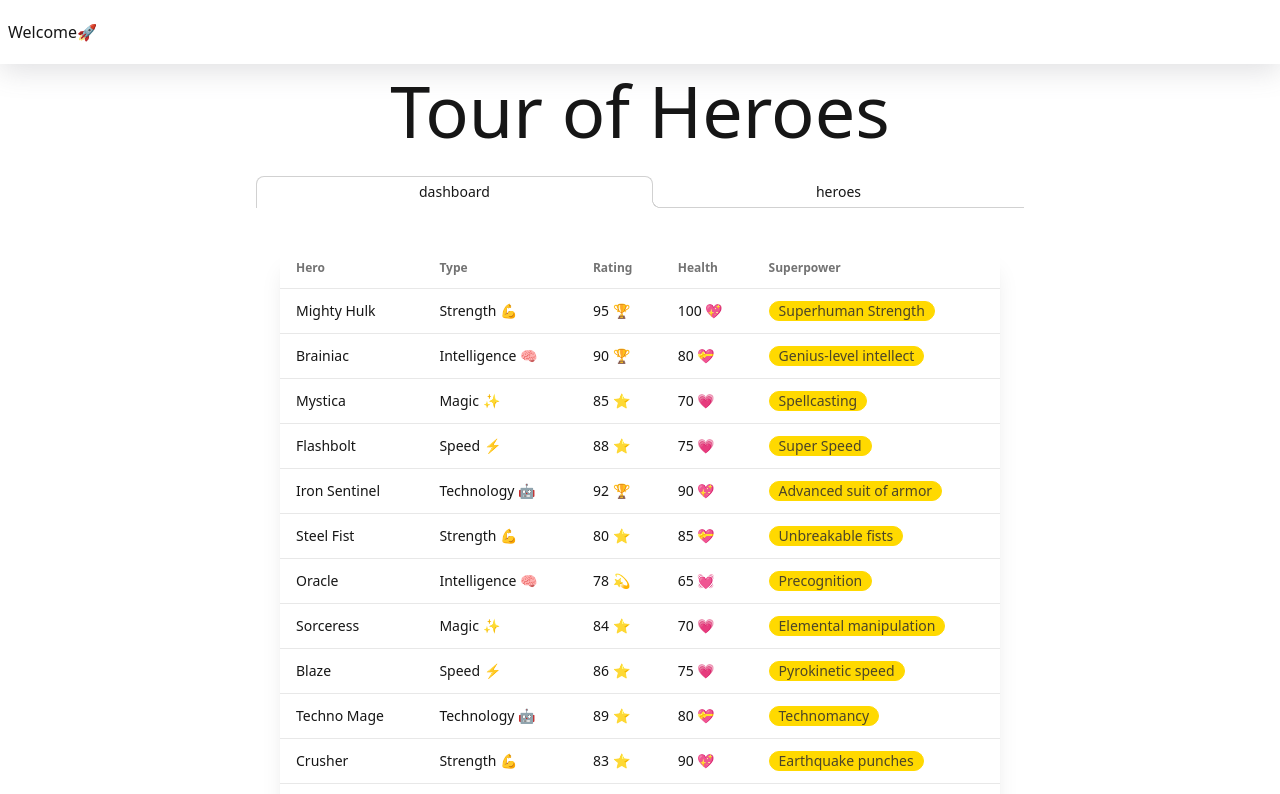
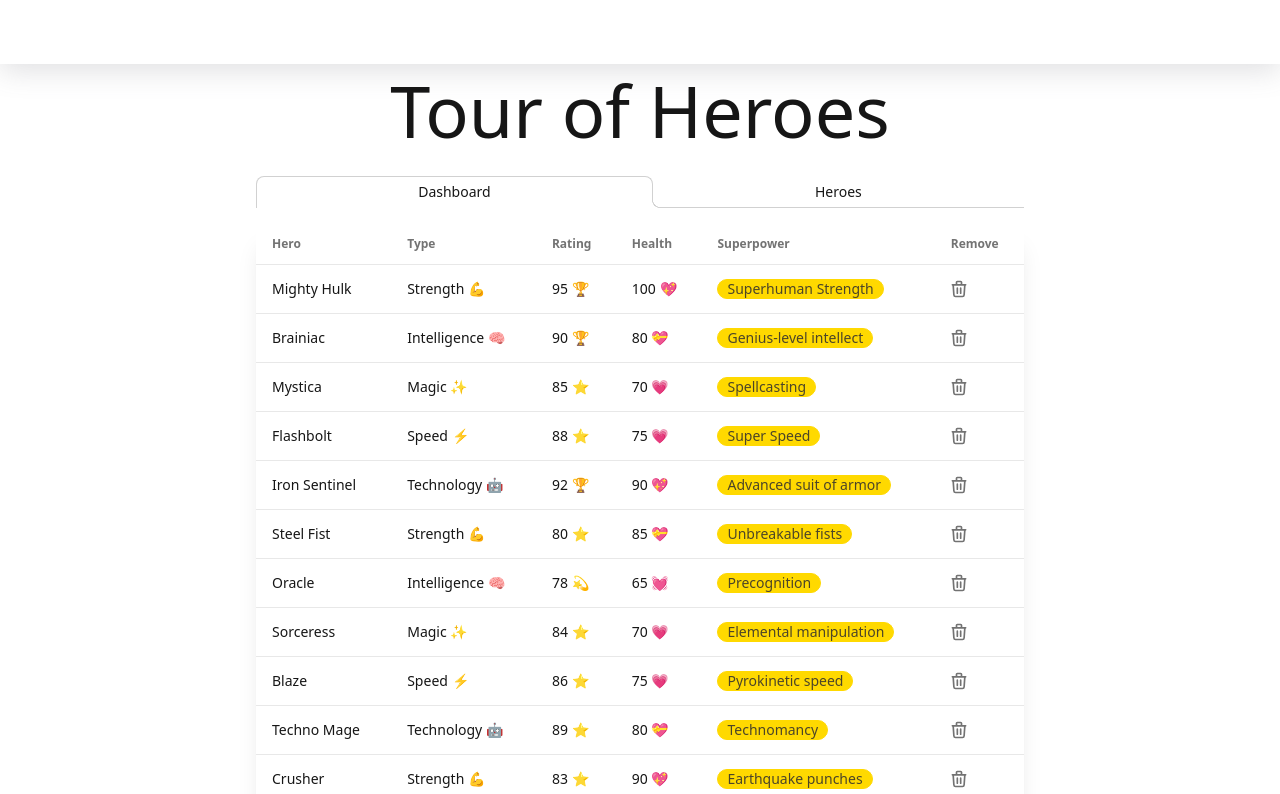
Before and after one commit to lespuch-v/tourOfHeroesWithAPI, an Angular app in the folder tourofheroeswithapi.client/: page /heroes in a window 1280 px wide. Shown: the top 794 px of the page. Built offline with nearby package versions, Linux system fonts and the light colour scheme.

Commit message:
delete functionality

```diff
--- a/tourofheroeswithapi.client/src/app/hero-detail/hero-detail.component.ts
+++ b/tourofheroeswithapi.client/src/app/hero-detail/hero-detail.component.ts
@@ -22,15 +22,12 @@ export class HeroDetailComponent implements OnInit{
   ) {}
 
   ngOnInit() {
-    console.log('HeroDetailComponent initializing'); // Debug log
     this.route.paramMap.subscribe(params => {
       const id = params.get('id');
-      console.log('Route param id:', id); // Debug log
 
       if (id) {
         this.heroService.getAllHeroes().subscribe(heroes => {
           this.hero = heroes.find(h => h.id === +id) || null;
-          console.log('Found hero:', this.hero); // Debug log
 
           if (this.hero) {
             this.initializeForm(this.hero);
--- a/tourofheroeswithapi.client/src/app/hero.service.ts
+++ b/tourofheroeswithapi.client/src/app/hero.service.ts
@@ -1,6 +1,6 @@
 import { Injectable } from '@angular/core';
 import { CreateHeroDTO, Hero } from './models/models';
-import { BehaviorSubject, Observable, of } from 'rxjs';
+import { BehaviorSubject, Observable, of, throwError } from 'rxjs';
 
 @Injectable({
   providedIn: 'root'
@@ -167,4 +167,16 @@ export class HeroService {
     }
     throw new Error(`Hero with id ${updatedHero.id} not found`);
   }
+
+  deleteHero(id: number): Observable<void> {
+    const index = this.heroes.findIndex(hero => hero.id === id);
+
+    if (index === -1) {
+      return throwError(() => new Error('Hero not found...'))
+    }
+
+    this.heroes.splice(index, 1);
+    this.heroesSubject.next([...this.heroes]);
+    return of(void 0);
+  }
 }
--- a/tourofheroeswithapi.client/src/app/heroes/heroes.component.html
+++ b/tourofheroeswithapi.client/src/app/heroes/heroes.component.html
@@ -1,5 +1,5 @@
 <div class="relative">
-  <div class="container mx-auto p-6">
+  <div class="container mx-auto">
     <div class="overflow-x-auto bg-base-100 rounded-lg shadow-xl">
       <table class="table w-full">
         <thead>
@@ -29,6 +29,26 @@
             </div>
           </td>
           <td><div class="badge badge-primary">{{hero.superpower}}</div></td>
+          <td class="p-2">
+            <button
+              (click)="handleRemove($event, hero.id)"
+              class="btn btn-ghost btn-circle btn-sm hover:bg-error hover:border-error group transition-all duration-200"
+              title="Delete hero">
+              <svg
+                xmlns="http://www.w3.org/2000/svg"
+                class="h-5 w-5 opacity-60 group-hover:opacity-100 group-hover:text-white transition-all duration-200"
+                fill="none"
+                viewBox="0 0 24 24"
+                stroke="currentColor">
+                <path
+                  stroke-linecap="round"
+                  stroke-linejoin="round"
+                  stroke-width="2"
+                  d="M19 7l-.867 12.142A2 2 0 0116.138 21H7.862a2 2 0 01-1.995-1.858L5 7m5 4v6m4-6v6m1-10V4a1 1 0 00-1-1h-4a1 1 0 00-1 1v3M4 7h16"
+                />
+              </svg>
+            </button>
+          </td>
         </tr>
         </tbody>
       </table>
--- a/tourofheroeswithapi.client/src/app/heroes/heroes.component.ts
+++ b/tourofheroeswithapi.client/src/app/heroes/heroes.component.ts
@@ -11,7 +11,7 @@ import { ActivatedRoute, Router } from '@angular/router';
 })
 export class HeroesComponent implements OnInit {
   heroes: Hero[] = [];
-  tableHeaders: string[] = ['Hero', 'Type', 'Rating', 'Health', 'Superpower'];
+  tableHeaders: string[] = ['Hero', 'Type', 'Rating', 'Health', 'Superpower', 'Remove'];
   selectedHeroId: number | null = null;
 
   constructor(
@@ -37,4 +37,18 @@ export class HeroesComponent implements OnInit {
     this.selectedHeroId = hero.id;
     this.router.navigate([hero.id], { relativeTo: this.route });
   }
+
+  handleRemove($event: MouseEvent, heroId: number){
+    $event.stopPropagation();
+    this.heroService.deleteHero(heroId).subscribe({
+      next: () => {
+        const index = this.heroes.findIndex(hero => hero.id === heroId);
+        this.heroes.slice(index, 1)
+        console.log('Hero deleted successfully');
+      },
+      error: () => {
+        console.log('Something went wrong...')
+      }
+    })
+  }
 }
--- a/tourofheroeswithapi.client/src/app/menu/menu.component.html
+++ b/tourofheroeswithapi.client/src/app/menu/menu.component.html
@@ -3,7 +3,7 @@
     <div class="tab"
          [class.tab-active]="i === selectedTabIndex"
          (click)="selectTab(i)">
-      {{tab}}
+      {{tab | firstLetterUpperCase}}
     </div>
   }
 </div>
--- a/tourofheroeswithapi.client/src/app/navbar/navbar.component.html
+++ b/tourofheroeswithapi.client/src/app/navbar/navbar.component.html
@@ -1,7 +1,2 @@
 <div class="navbar bg-base-100 custom-navbar">
-  <div class="flex-1">
-    Welcome🚀
-  </div>
-  <div class="flex-none">
-  </div>
 </div>
```
